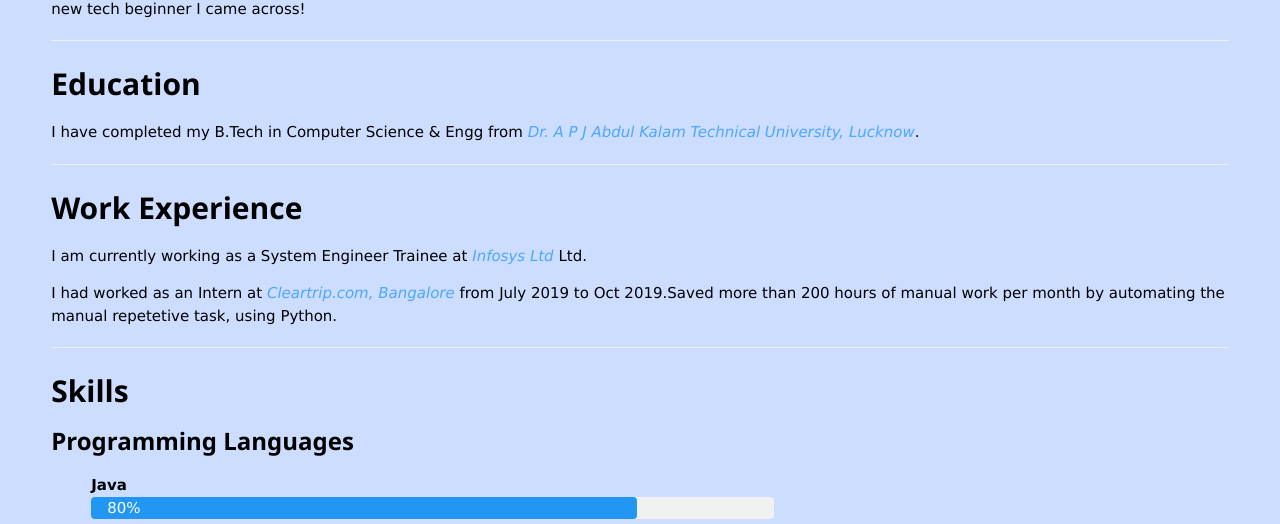
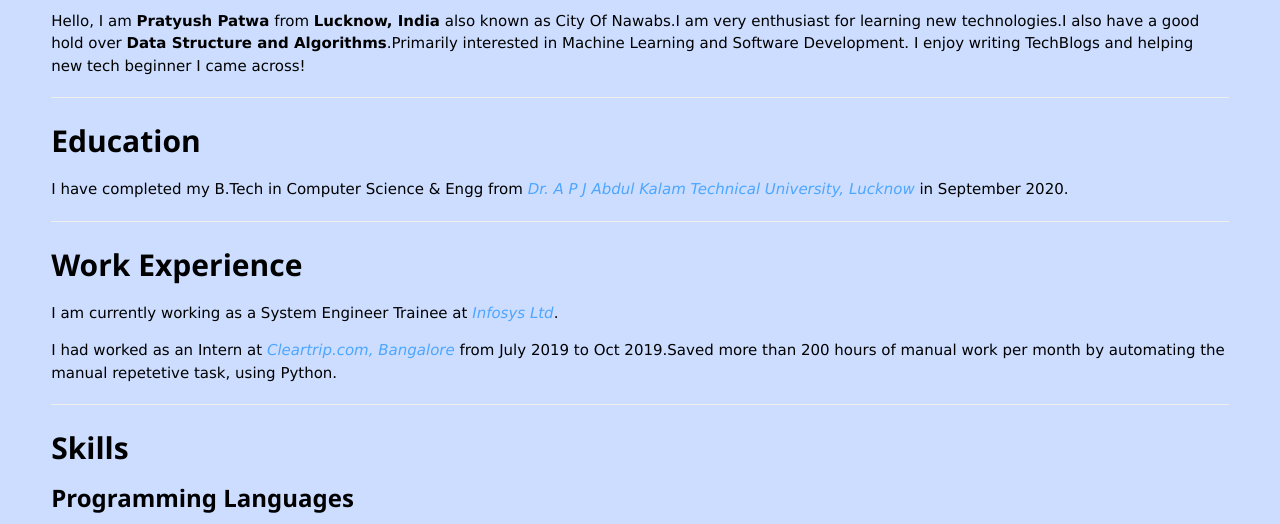
Before and after one commit to pratyush-patwa/pratyush-patwa.github.io, a plain HTML site: page index.html in a window 1280 px wide. Shown: the part 691-1215 px from the top of the page. Drawn offline with nearby package versions, Linux system fonts and the light colour scheme.

Commit message:
Add files via upload

```diff
--- a/index.html
+++ b/index.html
@@ -6,12 +6,12 @@
 
 	.outer{
 		background-color: #ccddff;
-		height: 2200px;
+		height: 2300px;
 		padding:4%;
 	}
 
 	.my-pic{
-		height:13%;
+		height:15%;
 		width :30%;
 		margin:-12% 30% 0% 35%;
 	}
@@ -57,12 +57,12 @@
 		<hr>
 
 		<h2><b>Education</b></h2>
-		<p>I have completed my B.Tech in Computer Science & Engg from <i><a href = "https://aktu.ac.in/">Dr. A P J Abdul Kalam Technical University, Lucknow</a></i>.</p>
+		<p>I have completed my B.Tech in Computer Science & Engg from <i><a href = "https://aktu.ac.in/">Dr. A P J Abdul Kalam Technical University, Lucknow</a></i> in September 2020.</p>
 
 		<hr>
 
 		<h2><b>Work Experience</b></h2>
-		<p>I am currently working as a System Engineer Trainee at <i><a href ="https://www.infosys.com/">Infosys Ltd</a></i> Ltd.</p>
+		<p>I am currently working as a System Engineer Trainee at <i><a href ="https://www.infosys.com/">Infosys Ltd</a></i>.</p>
 		<p>I had worked as an Intern at <i><a href ="https://www.cleartrip.com/">Cleartrip.com, Bangalore </a></i> from July 2019 to Oct 2019.Saved more than 200 hours of manual work per month by automating the manual repetetive task, using Python.</p>
 		</p>
 
@@ -146,6 +146,8 @@
 			<ol>Training from CETPA Infotech Pvt Ltd, Lucknow in March 2019 on <b>Advance Java/JavaEE.</b></ol>
 			<ol>Training from CETPA Infotech Pvt Ltd, Lucknow in Dec 2018-Jan 2019 on <b>Core Java/JavaSE</b></ol>
 		</list>
+
+
 		<hr>
 	</div>
 
```
Also changed, not shown: img/my-pic.jpg.
